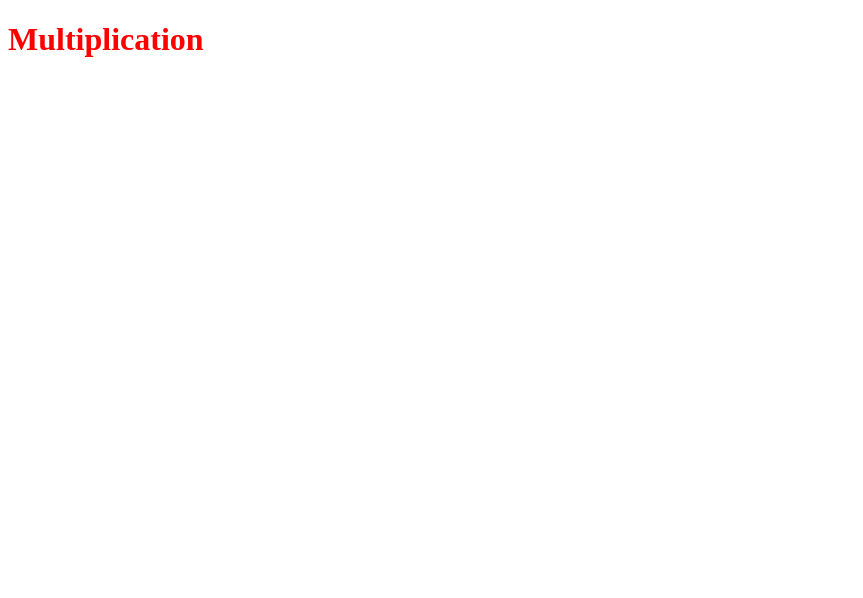
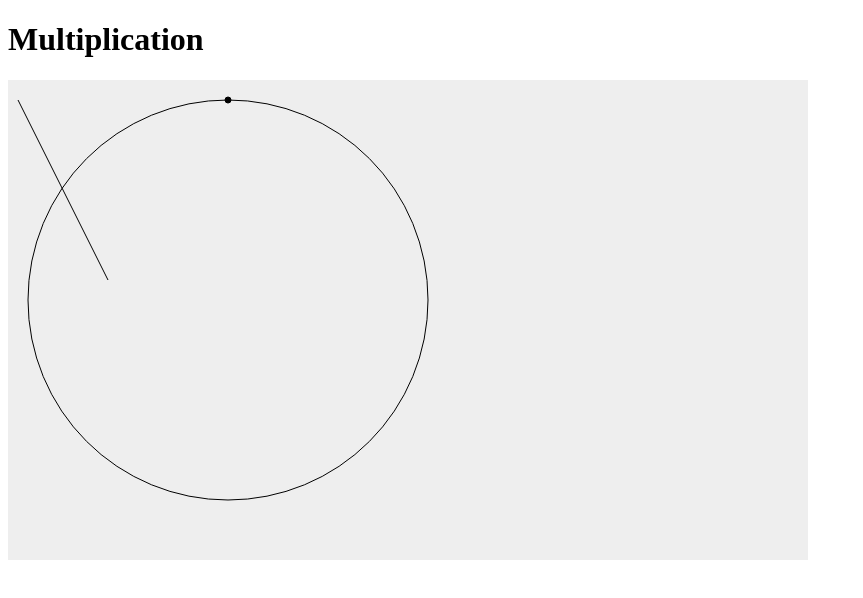
Before and after one commit to jlg-formation/tsr-dec-2021, a website built with webpack: page front/src/index.html in a window 1280 px wide. Shown: the whole page, without its empty margins (0-863 px from the left). Built offline with nearby package versions, Linux system fonts and the light colour scheme.

Commit message:
dev: svg ok

```diff
--- a/front/src/index.html
+++ b/front/src/index.html
@@ -9,7 +9,11 @@
   <body>
     <h1>Multiplication</h1>
     <svg>
-      <circle></circle>
+      <circle r="200" cx="220" cy="220"></circle>
+      <g class="point">
+        <circle r="3" cx="220" cy="20"></circle>
+      </g>
+      <line x1="10" y1="20" x2="100" y2="200"></line>
     </svg>
   </body>
 </html>
--- a/front/src/style.scss
+++ b/front/src/style.scss
@@ -1,5 +1,21 @@
-$body-color: red;
+svg {
+  width: 50em;
+  height: 30em;
+  background-color: #eee;
 
-body {
-  color: $body-color;
+  circle {
+    fill: transparent;
+    stroke: black;
+  }
+
+  g.point {
+    circle {
+      fill: black;
+      stroke: black;
+    }
+  }
+
+  line {
+    stroke: black;
+  }
 }
```
